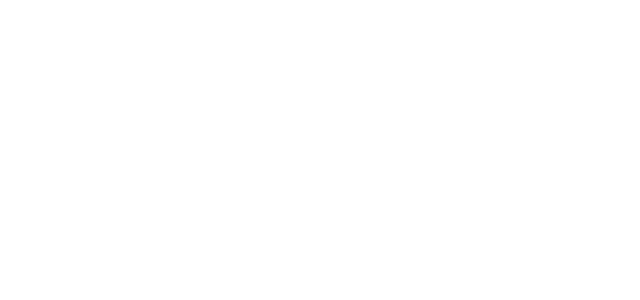
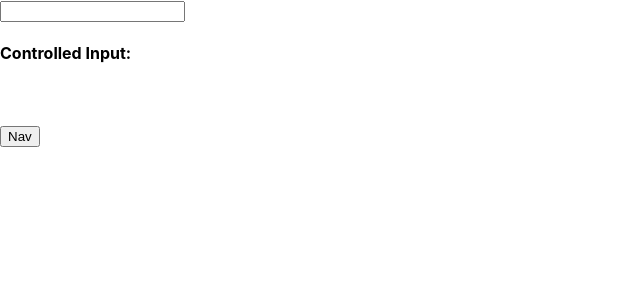
Before and after one commit to meixinchoy/FCC-react, a React (Create React App) app: page /controlledinput in a window 1280 px wide. Shown: the top 300 px of the page, without its empty margins (0-640 px from the left). Built offline with nearby package versions, Linux system fonts and the light colour scheme.

Commit message:
added controlled input

```diff
--- a/src/App.js
+++ b/src/App.js
@@ -1,6 +1,6 @@
 import React from "react";
 import { BrowserRouter as Router, Route, Switch } from "react-router-dom";
-import { Navigation, Counter } from "./components";
+import { Navigation, Counter, ControlledInput } from "./components";
 
 function App() {
   return (
@@ -9,6 +9,7 @@
         <Switch>
           <Route path="/" exact component={() => <Navigation />} />
           <Route path="/counter" exact component={() => <Counter />} />
+          <Route path="/controlledinput" exact component={() =><ControlledInput />} />
         </Switch>
       </Router>
     </div>
--- /dev/null
+++ b/src/components/ControlledInput.jsx
@@ -0,0 +1,34 @@
+import React from "react";
+import { Link } from "react-router-dom";
+
+class ControlledInput extends React.Component {
+    constructor(props) {
+        super(props);
+        this.state = {
+            input: ''
+        };
+        // Change code below this line
+        this.handleChange = this.handleChange.bind(this);
+        // Change code above this line
+    }
+    // Change code below this line
+    handleChange(event) {
+        this.setState({ input: event.target.value })
+    }
+    // Change code above this line
+    render() {
+        return (
+            <div>
+                { /* Change code below this line */}
+                <input value={this.state.input} onChange={this.handleChange.bind(this)} />
+                { /* Change code above this line */}
+                <h4>Controlled Input:</h4>
+                <p>{this.state.input}</p>
+                <br /><br />
+                <Link to="/"><button>Nav</button></Link>
+            </div>
+        );
+    }
+};
+
+export default ControlledInput;
--- a/src/components/Navigation.jsx
+++ b/src/components/Navigation.jsx
@@ -7,6 +7,8 @@
             <h1>React Exercises</h1>
             <ul>
                 <li><Link to="/counter">React Counter</Link></li>
+                <li><Link to="/controlledinput">React Controlled Input</Link></li>
+
             </ul>
         </div>
     )
--- a/src/components/index.js
+++ b/src/components/index.js
@@ -1,2 +1,3 @@
 export { default as Navigation } from "./Navigation";
 export { default as Counter } from "./Counter";
+export { default as ControlledInput } from "./ControlledInput";
```
Also changed, not shown: 1 other file (tests, documents, lock files or other folders).
